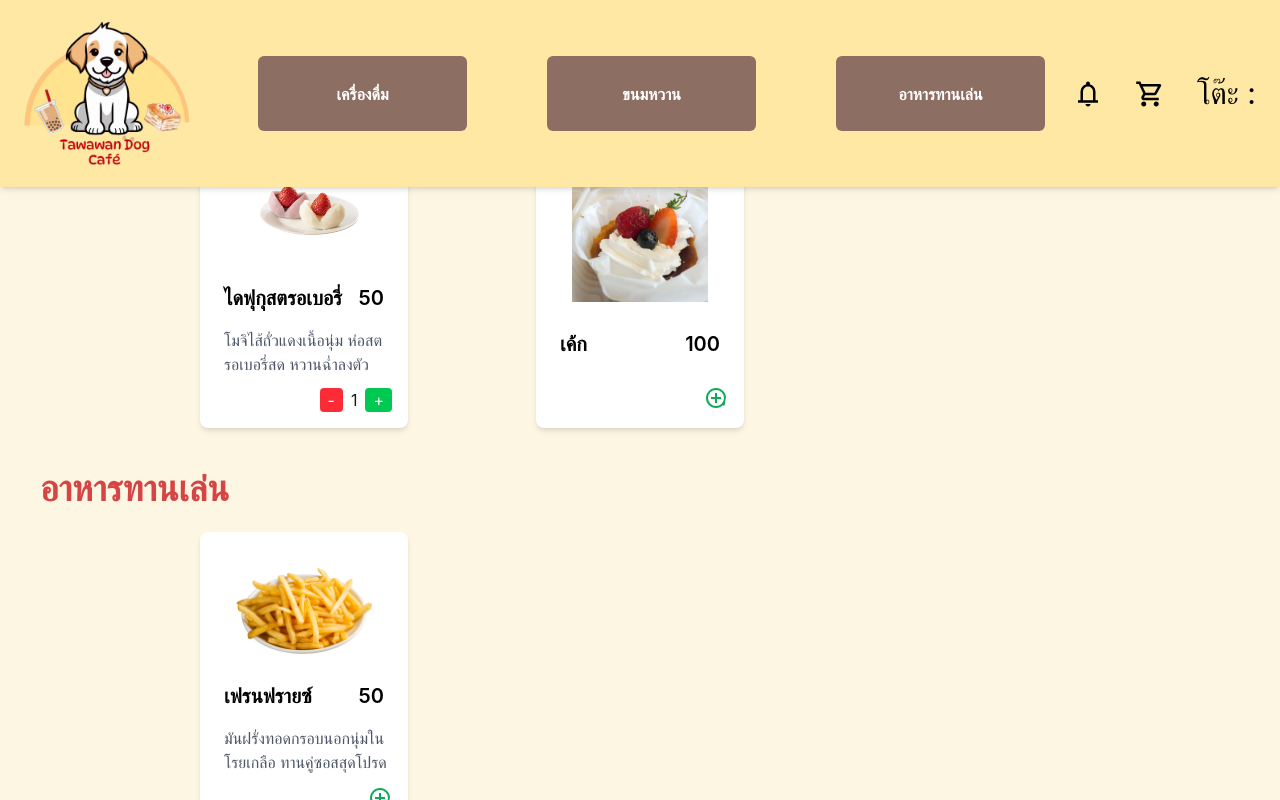
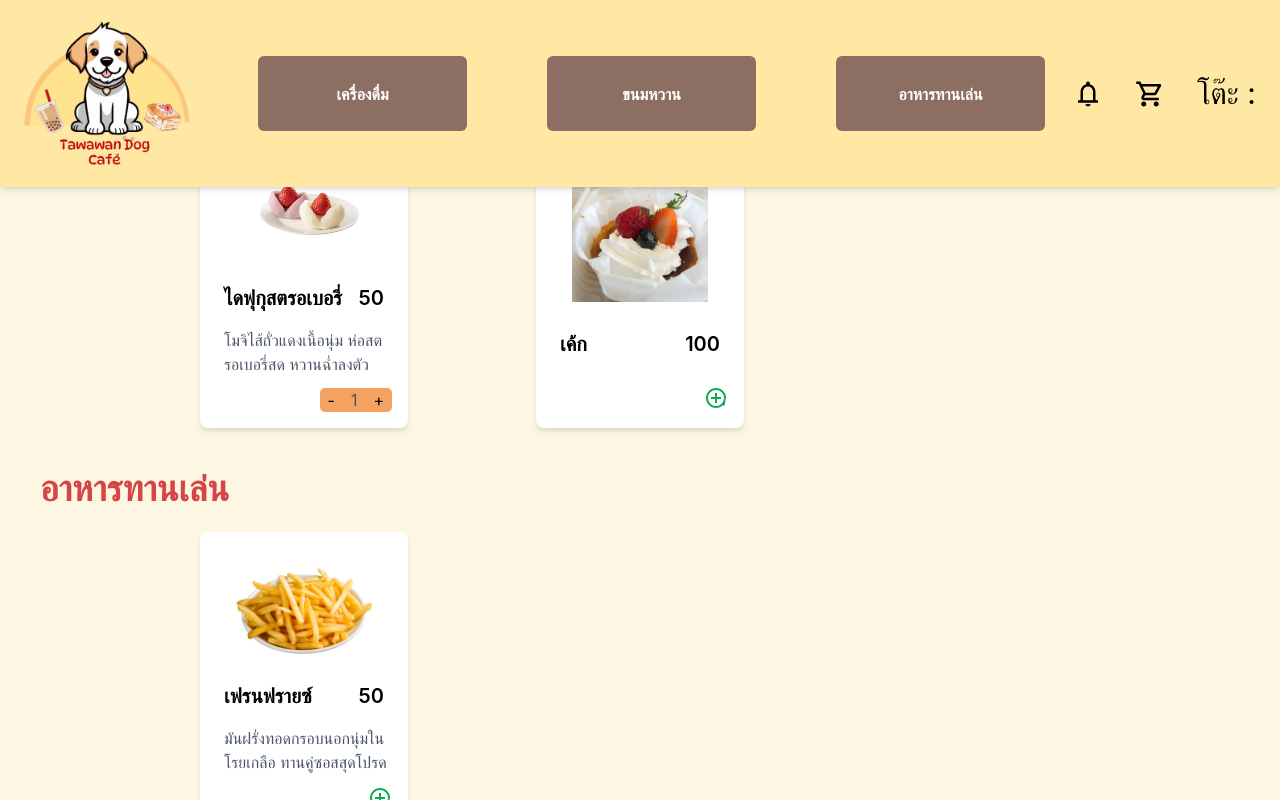
Before and after one commit to pxttxrxwxn/Tawawan_Dog_Cafe_V.2, a Next.js app: page /customer/list_food in a window 1280 px wide. Both pictures are taken after a click on the icon 380 px from the left and 1484 px from the top of the page. Shown: the part 1084-1884 px from the top of the page. Built offline with nearby package versions, Linux system fonts and the light colour scheme.

Commit message:
list_food

```diff
--- a/src/app/customer/list_food/page.jsx
+++ b/src/app/customer/list_food/page.jsx
@@ -107,16 +107,16 @@ export default function ListFood() {
                               </svg>
                             </Link>
                           ) : count > 0 ? (
-                            <div className="flex items-center gap-2">
+                            <div className="flex items-center gap-2 bg-[#F4A261] text-[#544E4E] rounded-[5px]">
                               <button
-                                className="px-2 bg-red-500 text-white rounded"
+                                className="px-2 text-black rounded"
                                 onClick={() => handleDecrease(menu.code)}
                               >
                                 -
                               </button>
                               <span>{count}</span>
                               <button
-                                className="px-2 bg-green-500 text-white rounded"
+                                className="px-2 text-black rounded"
                                 onClick={() => handleIncrease(menu.code)}
                               >
                                 +
```
